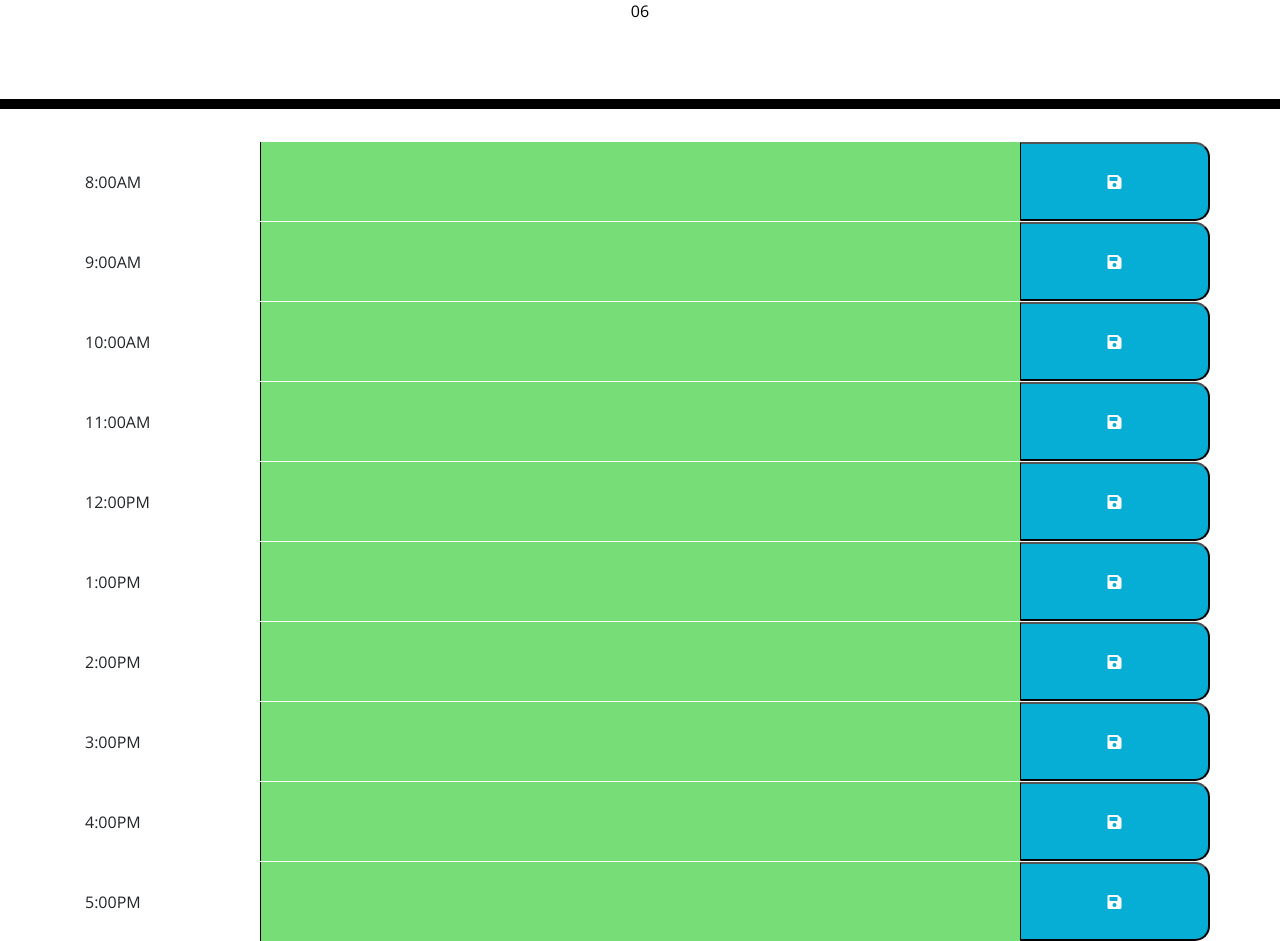
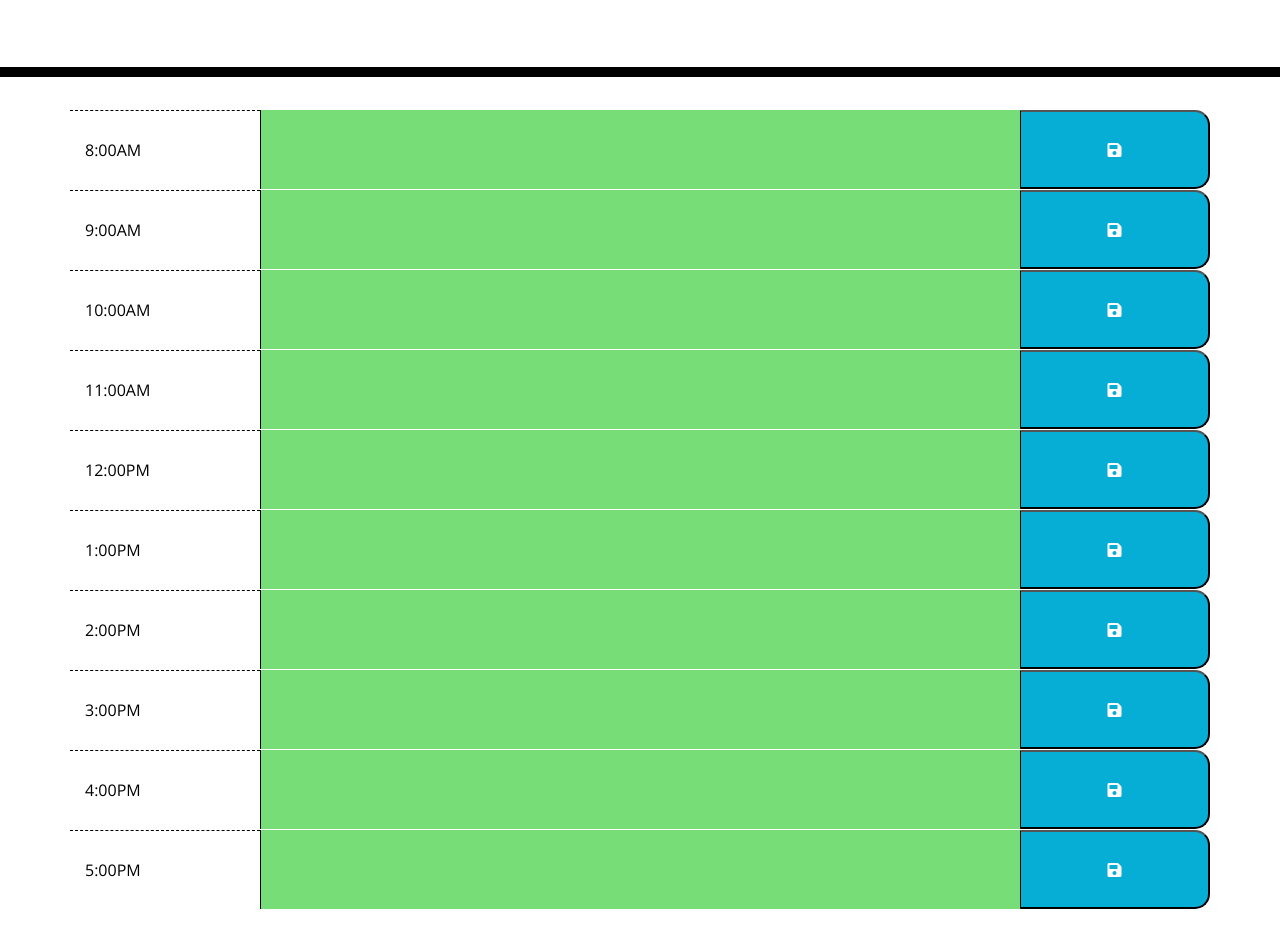
Before and after one commit to mollysal/Work-Day-Planner, a plain HTML site: page index.html in a window 1280 px wide. Shown: the part 227-1168 px from the top of the page. After the commit the page ends 1136 px from the top, so only its background shows below. Drawn offline with nearby package versions, Linux system fonts and the light colour scheme.

Commit message:
fixing hour class & adding more comments

```diff
--- a/index.html
+++ b/index.html
@@ -32,69 +32,67 @@
       <h1 class="display-3">Work Day Scheduler</h1>
       <p class="lead">A simple calendar app for scheduling your work day</p>
       <p id="currentDay" class="lead"></p>
-      <!-- Testing Current Timer -->
-      <p id="currentTime"></p>
     </header>
 
     <div class="container">
       <!-- Timeblocks go here -->
       <!-- 8AM -->
       <div class="row">
-        <div class="col-2 d-flex align-items-center">8:00AM</div>
+        <div class="col-2 d-flex align-items-center hour">8:00AM</div>
         <textarea id="8" class="col-8"></textarea>
         <button class="col-2 saveBtn"><i class="fas fa-save"></i></button>
       </div>
       <!-- 9AM -->
       <div class="row">
-        <div class="col-2 d-flex align-items-center">9:00AM</div>
+        <div class="col-2 d-flex align-items-center hour">9:00AM</div>
         <textarea id="9" class="col-8"></textarea>
         <button class="col-2 saveBtn"><i class="fas fa-save"></i></button>
       </div>
       <!-- 10AM -->
       <div class="row">
-        <div class="col-2 d-flex align-items-center">10:00AM</div>
+        <div class="col-2 d-flex align-items-center hour">10:00AM</div>
         <textarea id="10" class="col-8"></textarea>
         <button class="col-2 saveBtn"><i class="fas fa-save"></i></button>
       </div>
       <!-- 11AM -->
       <div class="row">
-        <div class="col-2 d-flex align-items-center">11:00AM</div>
+        <div class="col-2 d-flex align-items-center hour">11:00AM</div>
         <textarea id="11" class="col-8"></textarea>
         <button class="col-2 saveBtn"><i class="fas fa-save"></i></button>
       </div>
       <!-- 12PM -->
       <div class="row">
-        <div class="col-2 d-flex align-items-center">12:00PM</div>
+        <div class="col-2 d-flex align-items-center hour">12:00PM</div>
         <textarea id="12" class="col-8"></textarea>
         <button class="col-2 saveBtn"><i class="fas fa-save"></i></button>
       </div>
       <!-- 1PM(13) -->
       <div class="row">
-        <div class="col-2 d-flex align-items-center">1:00PM</div>
+        <div class="col-2 d-flex align-items-center hour">1:00PM</div>
         <textarea id="13" class="col-8"></textarea>
         <button class="col-2 saveBtn"><i class="fas fa-save"></i></button>
       </div>
       <!-- 2PM(14) -->
       <div class="row">
-        <div class="col-2 d-flex align-items-center">2:00PM</div>
+        <div class="col-2 d-flex align-items-center hour">2:00PM</div>
         <textarea id="14" class="col-8"></textarea>
         <button class="col-2 saveBtn"><i class="fas fa-save"></i></button>
       </div>
       <!-- 3PM(15) -->
       <div class="row">
-        <div class="col-2 d-flex align-items-center">3:00PM</div>
+        <div class="col-2 d-flex align-items-center hour">3:00PM</div>
         <textarea id="15" class="col-8"></textarea>
         <button class="col-2 saveBtn"><i class="fas fa-save"></i></button>
       </div>
       <!-- 4PM(16) -->
       <div class="row">
-        <div class="col-2 d-flex align-items-center">4:00PM</div>
+        <div class="col-2 d-flex align-items-center hour">4:00PM</div>
         <textarea id="16" class="col-8"></textarea>
         <button class="col-2 saveBtn"><i class="fas fa-save"></i></button>
       </div>
       <!-- 5PM(17) -->
       <div class="row">
-        <div class="col-2 d-flex align-items-center">5:00PM</div>
+        <div class="col-2 d-flex align-items-center hour">5:00PM</div>
         <textarea id="17" class="col-8"></textarea>
         <button class="col-2 saveBtn"><i class="fas fa-save"></i></button>
       </div>
```
Also changed, not shown: Develop/script.js (+10 -9 lines), 1 other file.
